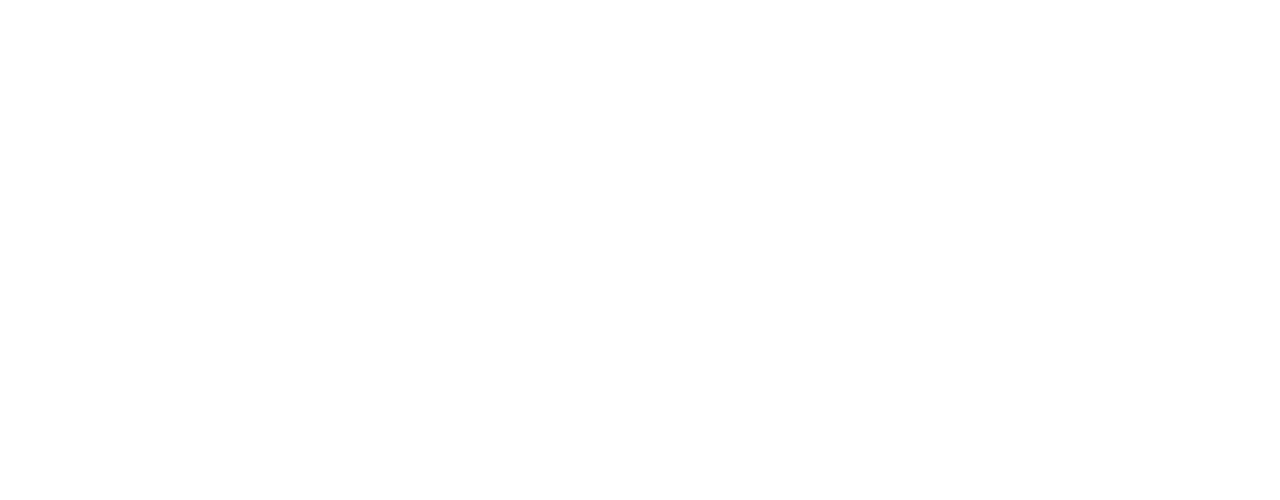
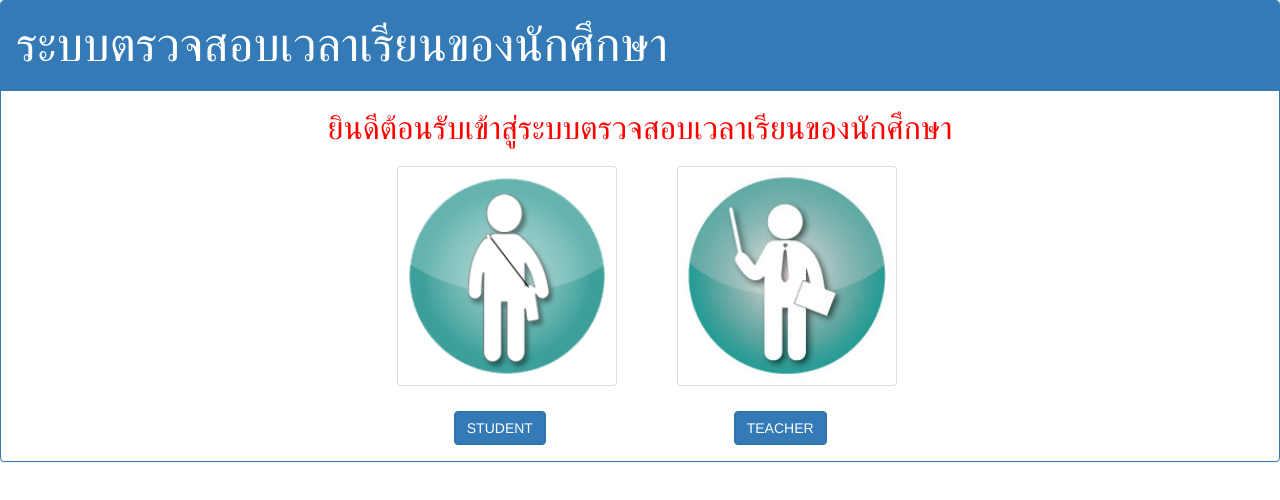
Before and after one commit to mlmng/ProjectSwdev, a website: page public/index.html in a window 1280 px wide. Drawn offline with nearby package versions, Linux system fonts and the light colour scheme.

Commit message:
web-browser

```diff
--- /dev/null
+++ b/public/css/stylish.css
@@ -0,0 +1,23 @@
+div.figure {
+  float: center;
+  width: 100%;
+  border: thin silver white;
+  margin: 0.5em;
+  padding: 0.5em;
+}
+div.figure p {
+  text-align: center;
+  font-style: italic;
+  font-size: smaller;
+  text-indent: 0;
+}
+img.scaled {
+  width: 100%;
+}
+table, th, td {
+    border: 1px solid white;
+    width: 45%
+}
+table#t01,tr,td{
+    border: 1px solid white;
+}
--- a/public/index.html
+++ b/public/index.html
@@ -1,10 +1,43 @@
-<html>
+<!DOCTYPE html>
+<html ng-app="myApp">
 <head>
-	<title>Hello</title>
-	<script type="text/javascript" scr="lib/angular/angular.js" ></script>
-	<script scr="js/app.js"></script>
+	<meta charset="utf-8">
+    <meta http-equiv="X-UA-Compatible" content="IE=edge">
+    <meta name="viewport" content="width=device-width, initial-scale=1">
+	<title>ระบบตรวจสอบเวลาเรียนของนักศึกษา</title>
+	<link rel="stylesheet" type="text/css" href="lib/bootstrap/dist/css/bootstrap.min.css">
+	<link rel="stylesheet" type="text/css" href="css/stylish.css">
 </head>
-<body>
-
+<body ng-controller="mainCtrl">
+	<div class="panel panel-primary">
+  		<div class="panel-heading"><font face = "JasmineUPC" size = "+8">ระบบตรวจสอบเวลาเรียนของนักศึกษา</font></div>
+  		<div class="panel-body">
+    		<table style = "weidth:100%" align = "center">
+			<center><font face = "JasmineUPC"size = "+3" color = "red">ยินดีต้อนรับเข้าสู่ระบบตรวจสอบเวลาเรียนของนักศึกษา</font></center>
+			<tr>
+				<td>
+					<div class = "figure">
+	  					<p><img src="./img/Students-icon.png" class="img-thumbnail" width="220" height="200" alt="Eiffel tower">
+	  					<p>
+	  				</div>
+	  			</td>
+	  			<td>
+	  				<div class = "figure">
+		  				<p><img src="./img/Teacher-icon.png" class="img-thumbnail" width="220" height="200" alt="Eiffel tower">
+		  				<p>
+		  			</div>
+	  			</td>
+  			</tr>
+  			<tr>
+  				<td align = "center">
+  					<button type="button" class="btn btn-primary" onclick="location.href='student.html' ">STUDENT</button>
+  				</td>
+  				<td align = "center">
+  					<button type="button" class="btn btn-primary" onclick="location.href='teacher.html' ">TEACHER</button>
+  				</td>
+  			</tr>
+  		</table>
+  		</div>
+	</div>
 </body>
 </html>
```
Also changed, not shown: public/student.html (added, +45 -0 lines), public/teacher.html (added, +21 -0 lines), public/img/Students-icon.png (added), public/img/Teacher-icon.png (added).
